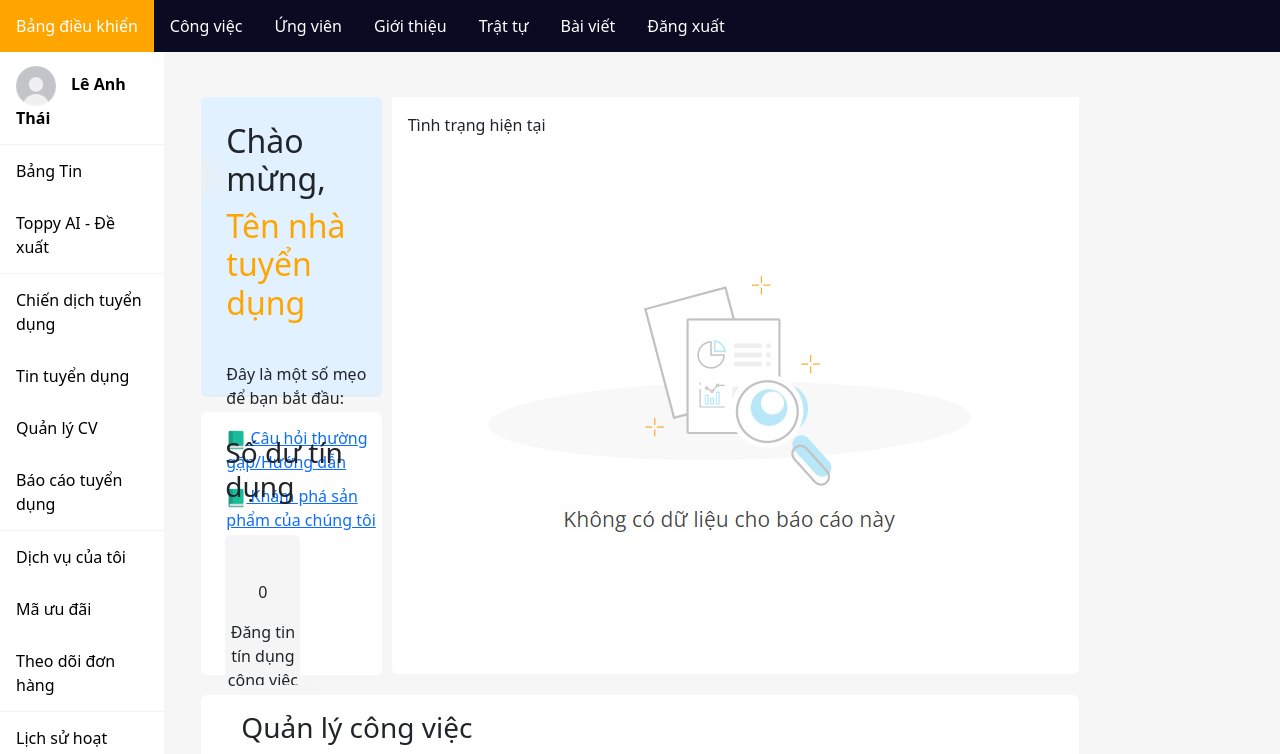
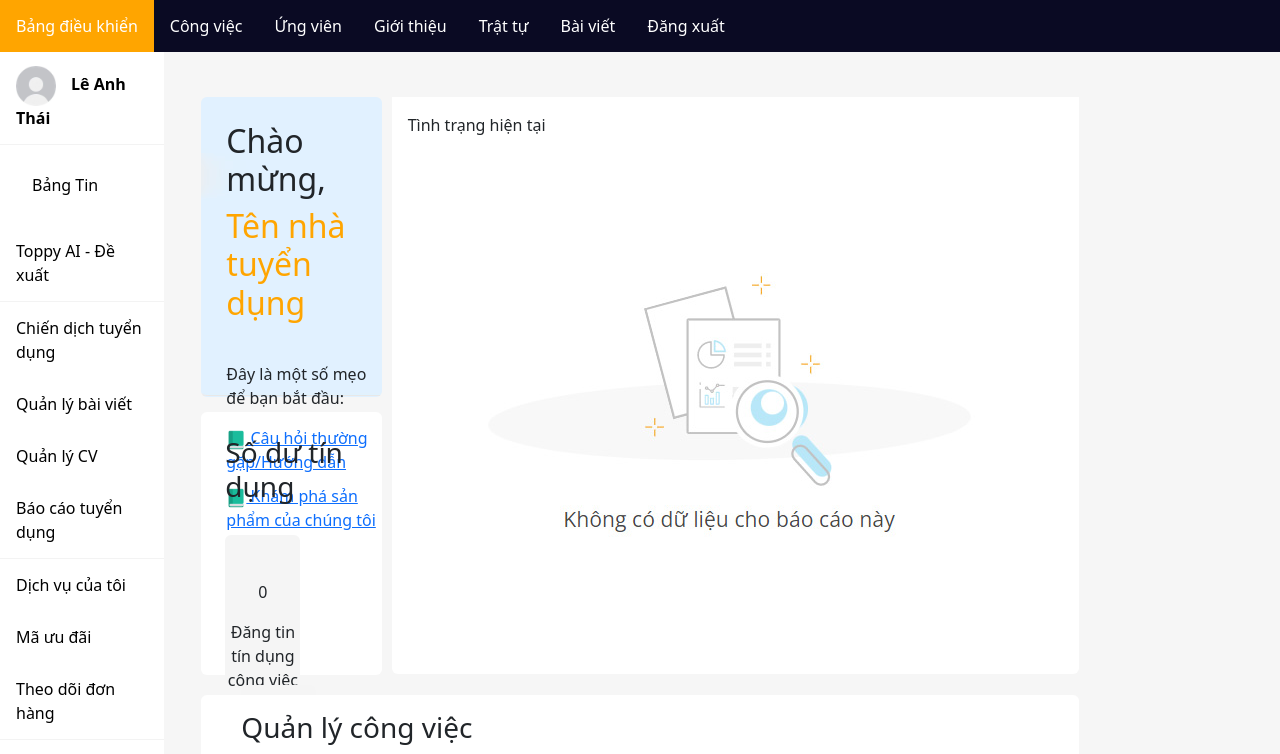
Before and after one commit to vipnua/DATN_SP23_CamelCase, a React (Vite) app: page / in a window 1280 px wide. Shown: the top 754 px of the page. Built offline with nearby package versions, Linux system fonts and the light colour scheme.

Commit message:
WXVLT-10 | Update layout

```diff
--- a/src/App.tsx
+++ b/src/App.tsx
@@ -1,13 +1,13 @@
 import { Routes, Route } from 'react-router-dom'
 import Home from './components/home/Home'
-import LayoutWebsite from './components/layouts/LayoutWebsite'
+import LayoutEmployer from './components/layouts/LayoutWebsite/LayoutEmployer'
 
 function App() {
 
   return (
     <div className="App">
       <Routes>
-        <Route path='/' element={<LayoutWebsite />}>
+        <Route path='/' element={<LayoutEmployer />}>
           <Route index element={<Home />} />
         </Route>
         <Route path='*' element={<h1>404 | NOT FOUND</h1>} />
--- a/src/components/home/Home.tsx
+++ b/src/components/home/Home.tsx
@@ -5,8 +5,6 @@ type Props = {}
 const Home = (props: Props) => {
     return (
         <>
-            {/* Content */}
-            <div className="col-sm-6 col-xl-8">
             <div className="container " style={{ marginTop: '45px' }}>
                 <div className="row gx-5">
                     <div className="col">
@@ -118,7 +116,6 @@ const Home = (props: Props) => {
                     </div>
                 </div>
             </div>
-            </div>
         </>
     )
 }
--- a/src/components/layouts/LayoutWebsite.tsx
+++ /dev/null
@@ -1,22 +0,0 @@
-import React from 'react'
-import Footer from './layoutComponent/Footer'
-import Header from './layoutComponent/Header'
-import Sidebar from './layoutComponent/Sidebar'
-import { Outlet } from 'react-router-dom'
-
-type Props = {}
-
-const LayoutWebsite = (props: Props) => {
-    return (
-        <div>
-            <Header />
-            <div className="row g-0">
-                <Sidebar />
-                <Outlet />
-            </div>
-            <Footer />
-        </div>
-    )
-}
-
-export default LayoutWebsite
--- /dev/null
+++ b/src/components/layouts/LayoutWebsite/LayoutEmployer.tsx
@@ -0,0 +1,25 @@
+import React from 'react'
+import Footer from '../layoutComponent/Footer'
+import Header from '../layoutComponent/Header'
+import Sidebar from '../layoutComponent/Sidebar'
+import { Outlet } from 'react-router-dom'
+
+type Props = {}
+
+const LayoutEmployer = (props: Props) => {
+    return (
+        <div>
+            <Header />
+            <div className="row g-0">
+                <Sidebar />
+                {/* Content */}
+                <div className="col-sm-6 col-xl-8">
+                    <Outlet />
+                </div>
+            </div>
+            <Footer />
+        </div>
+    )
+}
+
+export default LayoutEmployer
--- a/src/components/layouts/layoutComponent/Sidebar.tsx
+++ b/src/components/layouts/layoutComponent/Sidebar.tsx
@@ -1,4 +1,5 @@
 import React from 'react'
+import { NavLink } from 'react-router-dom'
 
 type Props = {}
 
@@ -14,7 +15,9 @@ const Sidebar = (props: Props) => {
                         </a>
                     </li>
                     <li className="nav-item">
-                        <a className="nav"> Bảng Tin</a>
+                        <NavLink to={'/'}>
+                            <a className="nav"> Bảng Tin</a>
+                        </NavLink>
                     </li>
                     <li className="nav-item" style={{ borderBottom: '1px solid #f3f3f3' }}>
                         <a className="nav">Toppy AI - Đề xuất</a>
@@ -23,7 +26,7 @@ const Sidebar = (props: Props) => {
                         <a className="nav">Chiến dịch tuyển dụng</a>
                     </li>
                     <li className="nav-item">
-                        <a className="nav">Tin tuyển dụng</a>
+                        <a className="nav">Quản lý bài viết</a>
                     </li>
                     <li className="nav-item">
                         <a className="nav">Quản lý CV</a>
```
Also changed, not shown: src/components/layouts/LayoutWebsite/LayoutAdmin.tsx (added, +11 -0 lines), src/components/layouts/LayoutWebsite/LayoutEmployee.tsx (added, +11 -0 lines), src/components/privateRoute/PrivateRoute.tsx (deleted, +0 -11 lines), src/privateRoute/privateRoute.tsx (added, +11 -0 lines). Lines whose indentation alone changed are shown as unchanged.
